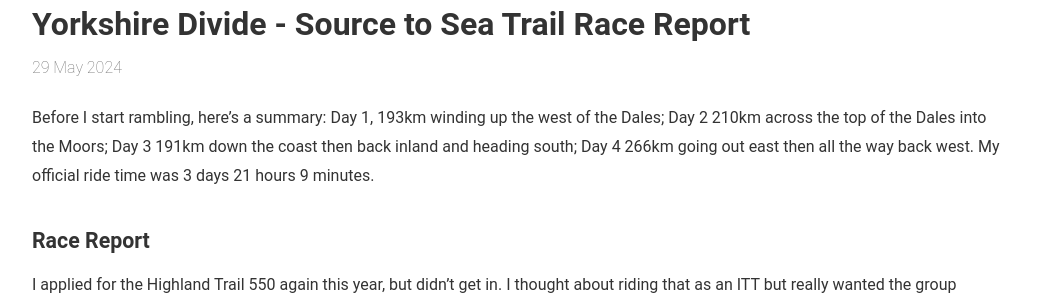
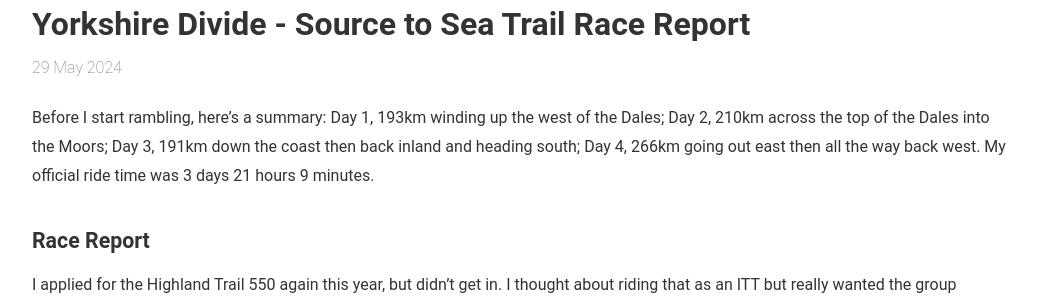
Before and after one commit to hypertelia/hypertelia.github.io, a Jekyll site: the page built from _posts/2024-05-29-yorkshire-devide-source-to-sea-trail-2024.md, in a window 1280 px wide and 900 px high. Shown: the part 153-453 px from the top of the window, without its empty margins (118-1161 px from the left). Built offline with Jekyll 4.4.1, drawn with Linux system fonts in a browser that asks for light colours; a script that is not in the unit is left out.

Commit message:
tweak intro

```diff
--- a/_posts/2024-05-29-yorkshire-devide-source-to-sea-trail-2024.md
+++ b/_posts/2024-05-29-yorkshire-devide-source-to-sea-trail-2024.md
@@ -9,7 +9,7 @@
 summary: A report from riding the Yorkshire Divide - Source to Sea Trail group start race 2024
 ---
 
-Before I start rambling, here's a summary: Day 1, 193km winding up the west of the Dales; Day 2 210km across the top of the Dales into the Moors; Day 3 191km down the coast then back inland and heading south; Day 4 266km going out east then all the way back west. My official ride time was 3 days 21 hours 9 minutes.
+Before I start rambling, here's a summary: Day 1, 193km winding up the west of the Dales; Day 2, 210km across the top of the Dales into the Moors; Day 3, 191km down the coast then back inland and heading south; Day 4, 266km going out east then all the way back west. My official ride time was 3 days 21 hours 9 minutes.
 
 ### Race Report
 
```
